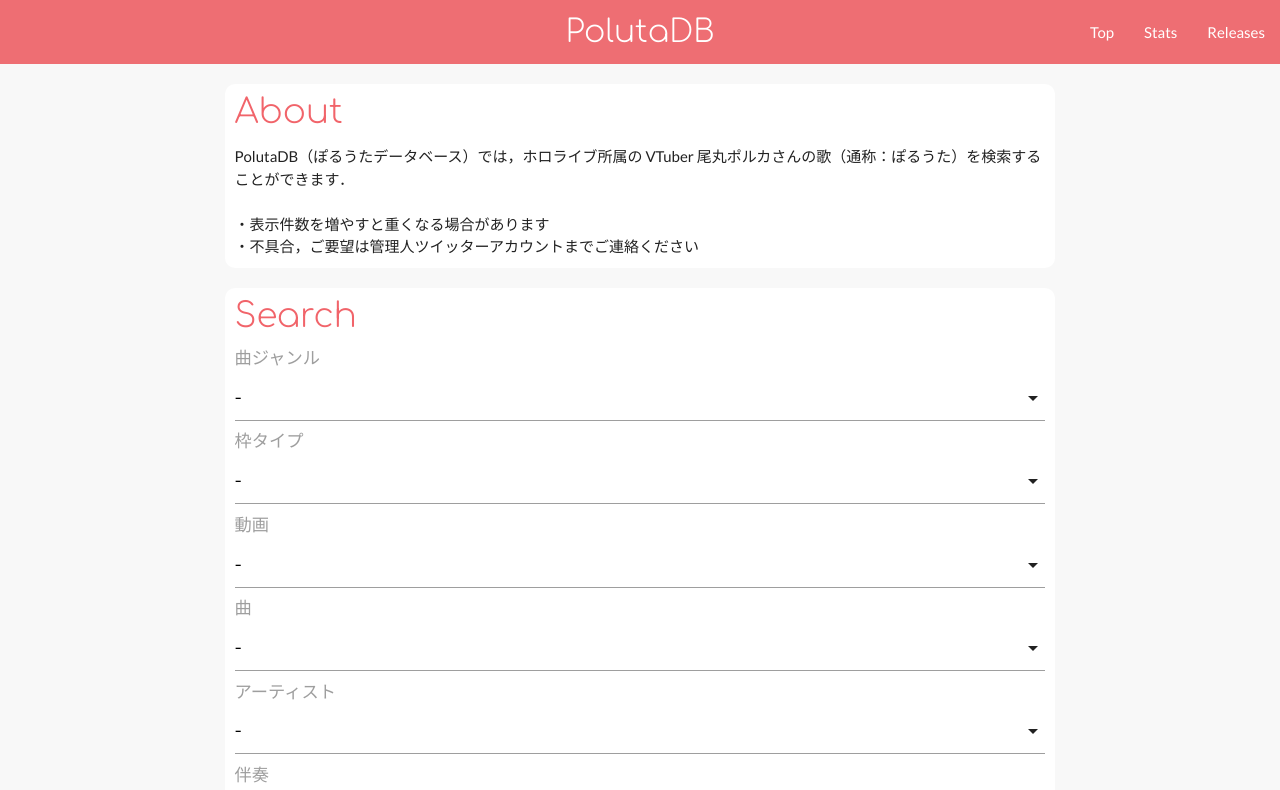
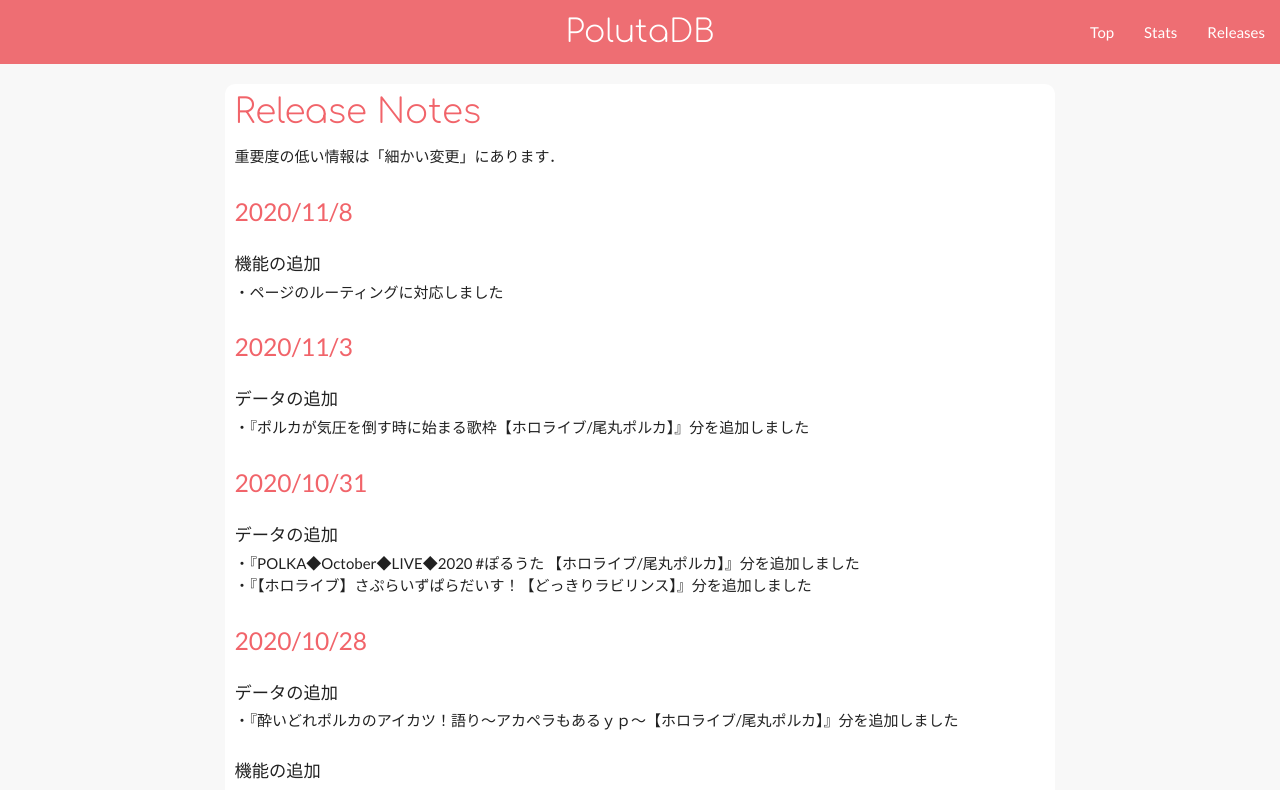
Before and after one commit to YunosukeY/polutadb, a React (Create React App) app: page /releases in a window 1280 px wide. Shown: the top 790 px of the page. Built offline with nearby package versions, Linux system fonts and the light colour scheme.

Commit message:
Routing (#12)
* pagenation以外の情報を状態からroute, query stringに変更

* 条件変化時に検索トップに移動するよう変更

* githubioで動作しないバグを修正

* add release note

```diff
--- a/src/app.tsx
+++ b/src/app.tsx
@@ -1,15 +1,13 @@
 import * as React from 'react';
-import { useState } from 'react';
+import { BrowserRouter } from 'react-router-dom';
 import { Header, Main, Footer } from './layout';
 
 export function App() {
-  const [page, setPage] = useState('top');
-
   return (
-    <>
-      <Header setPage={setPage} />
-      <Main page={page} />
+    <BrowserRouter basename={process.env.PUBLIC_URL}>
+      <Header />
+      <Main />
       <Footer />
-    </>
+    </BrowserRouter>
   );
 }
--- a/src/layout.tsx
+++ b/src/layout.tsx
@@ -1,40 +1,47 @@
 import * as React from 'react';
+import { Link, Route, Switch } from 'react-router-dom';
 import { Top } from './top';
 import { Stats } from './stats'
 import { Releases } from './releases';
 
-export function Header(props: { setPage: any }) {
+export function Header() {
   return (
     <header>
       <nav className='nav-extended'>
         <div className='nav-wrapper'>
-          <a className='brand-logo center title' onClick={() => props.setPage('top')}>PolutaDB</a>
+          <Link to='/' className='brand-logo center title'>PolutaDB</Link>
           <a href='#' data-target='mobile-demo' className='sidenav-trigger'><i className='material-icons'>menu</i></a>
           <ul id='nav-mobile' className='right hide-on-med-and-down'>
-            <li><a onClick={() => props.setPage('top')}>Top</a></li>
-            <li><a onClick={() => props.setPage('stats')}>Stats</a></li>
-            <li><a onClick={() => props.setPage('releases')}>Releases</a></li>
+            <li><Link to='/'>Top</Link></li>
+            <li><Link to='/stats'>Stats</Link></li>
+            <li><Link to='/releases'>Releases</Link></li>
           </ul>
         </div>
       </nav>
 
       <ul className='sidenav' id='mobile-demo'>
-        <li><a onClick={() => props.setPage('top')}>Top</a></li>
-        <li><a onClick={() => props.setPage('stats')}>Stats</a></li>
-        <li><a onClick={() => props.setPage('releases')}>Releases</a></li>
+        <li><Link to='/'>Top</Link></li>
+        <li><Link to='/stats'>Stats</Link></li>
+        <li><Link to='/releases'>Releases</Link></li>
       </ul>
     </header>
   );
 }
 
-export function Main(props: { page: string }) {
+export function Main() {
   return (
     <div className='main'>
       <div className='row'>
         <div className='col s12 m12 l10 offset-l1 xl8 offset-xl2'>
-          {props.page == 'top' && <Top />}
-          {props.page == 'stats' && <Stats />}
-          {props.page == 'releases' && <Releases />}
+          <Switch>
+            <Route exact path='/' render={(props) =>
+              <Top
+                rowqs={props.location.search}
+              />
+            } />
+            <Route path='/stats' component={Stats} />
+            <Route path='/releases' component={Releases} />
+          </Switch>
         </div>
       </div>
     </div>
--- a/src/releases.tsx
+++ b/src/releases.tsx
@@ -5,6 +5,10 @@ export function Releases() {
     <div className='pane'>
       <h4>Release Notes</h4>
       重要度の低い情報は「細かい変更」にあります．<br />
+
+      <h5 className='release-date'>2020/11/8</h5>
+      <h6 className='release-content'>機能の追加</h6>
+      ・ページのルーティングに対応しました<br />
 
       <h5 className='release-date'>2020/11/3</h5>
       <h6 className='release-content'>データの追加</h6>
--- a/src/result.tsx
+++ b/src/result.tsx
@@ -13,7 +13,7 @@ export function Result(props: {
   onechorus: boolean,
   displaynum: number,
   pagenum: number,
-  setPagenum: any
+  setPagenum: React.Dispatch<React.SetStateAction<number>>
 }) {
   let result = search(props.video, props.song, props.artist, props.genre, props.type, props.withInst, props.aCappella, props.full, props.onechorus); // ジャンルなどから計算できるので状態ではない
   const ref = React.createRef<HTMLDivElement>()
@@ -62,7 +62,7 @@ function ResultTable(props: { table: Singing[] }) {
   )
 }
 
-function Pagenation(props: { pagenum: number, setPagenum: any, lastPageNum: number }) {
+function Pagenation(props: { pagenum: number, setPagenum: (p: number) => void, lastPageNum: number }) {
   let n = 2; // 2つ隣のページまで表示させる
 
   let currentAround = [];
--- a/src/select.tsx
+++ b/src/select.tsx
@@ -4,28 +4,28 @@ import { mInit } from './materialize';
 import { getGenres, getTypes, getVideos, getSongs, getArtists } from './data';
 
 export function Select(props: {
-  genre: number, setGenre: any,
-  type: number, setType: any,
-  video: number, setVideo: any,
-  song: number, setSong: any,
-  artist: number, setArtist: any,
-  withInst: boolean, setWithInst: any,
-  aCappella: boolean, setACappella: any,
-  full: boolean, setFull: any,
-  onechorus: boolean, setOnechorus: any,
-  displaynum: number, setDisplaynum: any
+  genre: number, setGenre: (genre: number) => void,
+  type: number, setType: (type: number) => void,
+  video: number, setVideo: (video: number) => void,
+  song: number, setSong: (song: number) => void,
+  artist: number, setArtist: (artist: number) => void,
+  withInst: boolean, setWithInst: (withInst: boolean) => void,
+  aCappella: boolean, setACappella: (aCappella: boolean) => void,
+  full: boolean, setFull: (full: boolean) => void,
+  onechorus: boolean, setOnechorus: (onechorus: boolean) => void,
+  displaynum: number, setDisplaynum: (displaynum: number) => void
 }) {
   useEffect(() => {
     mInit();
   });
 
   // checkbox
-  function onChange(setter: any) {
+  function onChange(setter: (v: boolean) => void) {
     return ((event: any) => setter(event.target.checked));
   }
 
   return (
-    <div className='pane'>
+    <div className='pane' id='search'>
       <h4>Search</h4>
       <Genre genre={props.genre} setGenre={props.setGenre} />
       <Type type={props.type} setType={props.setType} />
@@ -39,12 +39,12 @@ export function Select(props: {
   );
 }
 
-function Genre(props: { genre: number, setGenre: any }) {
+function Genre(props: { genre: number, setGenre: (genre: number) => void }) {
   let genres = getGenres().map(genre => <option value={genre.i}>{genre.name}</option>);
   return (
     <label>
       <h6>曲ジャンル</h6>
-      <select value={props.genre} onChange={(event) => props.setGenre(event.target.value)}>
+      <select value={props.genre} onChange={(event) => props.setGenre(Number(event.target.value))}>
         <option value='-1'>-</option>
         {genres}
       </select>
@@ -52,12 +52,12 @@ function Genre(props: { genre: number, setGenre: any }) {
   );
 }
 
-function Type(props: { type: number, setType: any }) {
+function Type(props: { type: number, setType: (type: number) => void }) {
   let types = getTypes().map(type => <option value={type.i}>{type.name}</option>);
   return (
     <label>
       <h6>枠タイプ</h6>
-      <select value={props.type} onChange={(event) => props.setType(event.target.value)}>
+      <select value={props.type} onChange={(event) => props.setType(Number(event.target.value))}>
         <option value='-1'>-</option>
         {types}
       </select>
@@ -65,12 +65,12 @@ function Type(props: { type: number, setType: any }) {
   );
 }
 
-function Video(props: { video: number, setVideo: any }) {
+function Video(props: { video: number, setVideo: (video: number) => void }) {
   let videos = getVideos().map(video => <option value={video.i}>{video.date}: {video.title}</option>);
   return (
     <label>
       <h6>動画</h6>
-      <select value={props.video} onChange={(event) => props.setVideo(event.target.value)}>
+      <select value={props.video} onChange={(event) => props.setVideo(Number(event.target.value))}>
         <option value='-1'>-</option>
         {videos}
       </select>
@@ -78,12 +78,12 @@ function Video(props: { video: number, setVideo: any }) {
   );
 }
 
-function Song(props: { song: number, setSong: any }) {
+function Song(props: { song: number, setSong: (song: number) => void }) {
   let songs = getSongs().map(song => <option value={song.i}>{song.title}</option>);
   return (
     <label>
       <h6>曲</h6>
-      <select value={props.song} onChange={(event) => props.setSong(event.target.value)}>
+      <select value={props.song} onChange={(event) => props.setSong(Number(event.target.value))}>
         <option value='-1'>-</option>
         {songs}
       </select>
@@ -91,12 +91,12 @@ function Song(props: { song: number, setSong: any }) {
   );
 }
 
-function Artist(props: { artist: number, setArtist: any }) {
+function Artist(props: { artist: number, setArtist: (artist: number) => void }) {
   let artists = getArtists().map(artist => <option value={artist.i}>{artist.name}</option>);
   return (
     <label>
       <h6>アーティスト</h6>
-      <select value={props.artist} onChange={(event) => props.setArtist(event.target.value)}>
+      <select value={props.artist} onChange={(event) => props.setArtist(Number(event.target.value))}>
         <option value='-1'>-</option>
         {artists}
       </select>
@@ -140,7 +140,7 @@ function Length(props: { full: boolean, setFull: any, onechorus: boolean, setOne
   );
 }
 
-function Displaynum(props: { displaynum: number, setDisplaynum: any }) {
+function Displaynum(props: { displaynum: number, setDisplaynum: (displaynum: number) => void }) {
   return (
     <>
       <label>
@@ -155,7 +155,7 @@ function Displaynum(props: { displaynum: number, setDisplaynum: any }) {
   );
 }
 
-function Radio(props: { num: number, setDisplaynum: any, checked: boolean }) {
+function Radio(props: { num: number, setDisplaynum: (displaynum: number) => void, checked: boolean }) {
   return (
     <label className='col s2 m1'>
       <input className='with-gap' type='radio' value={props.num} checked={props.checked} onChange={() => props.setDisplaynum(props.num)} />
--- a/src/top.tsx
+++ b/src/top.tsx
@@ -1,29 +1,61 @@
 import * as React from 'react';
 import { useState } from 'react';
+import queryString from 'query-string';
 import { Select } from './select';
 import { Result } from './result';
 
-export function Top() {
-  const [genre, setGenre] = useState(-1);
-  const [type, setType] = useState(-1);
-  const [video, setVideo] = useState(-1);
-  const [song, setSong] = useState(-1);
-  const [artist, setArtist] = useState(-1);
-  const [withInst, setWithInst] = useState(true);
-  const [aCappella, setACappella] = useState(true);
-  const [full, setFull] = useState(true);
-  const [onechorus, setOnechorus] = useState(true);
+export function Top(props: { rowqs: string }) {
+  let rowqs = props.rowqs;
+  let qs = queryString.parse(rowqs);
+  let genre = (qs.genre == null) ? -1 : Number(qs.genre);
+  let type = (qs.type == null) ? -1 : Number(qs.type);
+  let video = (qs.video == null) ? -1 : Number(qs.video);
+  let song = (qs.song == null) ? -1 : Number(qs.song);
+  let artist = (qs.artist == null) ? -1 : Number(qs.artist);
+  let withInst = (qs.withInst == null) ? true : (qs.withInst == 'true');
+  let aCappella = (qs.aCappella == null) ? true : (qs.aCappella == 'true');
+  let full = (qs.full == null) ? true : (qs.full == 'true');
+  let onechorus = (qs.onechorus == null) ? true : (qs.onechorus == 'true');
+
   const [displaynum, setDisplaynum] = useState(5);
-  const [hasResult, setHasResult] = useState(false); // 上記の値からは分からない
+  let hasResult = (rowqs == '') ? false : true;
   const [pagenum, setPagenum] = useState(1);
 
-  // setterにhasResult, pageを更新する副作用を追加
-  function updateHasRes(setter: React.Dispatch<React.SetStateAction<any>>) {
-    return ((v: any) => {
-      setter(v);
-      setHasResult(true);
-      setPagenum(1);
-    });
+  function setGenre(newGenre: number) {
+    setPagenum(1);
+    window.location.href = `?genre=${newGenre}&type=${type}&video=${video}&song=${song}&artist=${artist}&withInst=${withInst}&aCappella=${aCappella}&full=${full}&onechorus=${onechorus}#search`;
+  }
+  function setType(newType: number) {
+    setPagenum(1);
+    window.location.href = `?genre=${genre}&type=${newType}&video=${video}&song=${song}&artist=${artist}&withInst=${withInst}&aCappella=${aCappella}&full=${full}&onechorus=${onechorus}#search`;
+  }
+  function setVideo(newVideo: number) {
+    setPagenum(1);
+    window.location.href = `?genre=${genre}&type=${type}&video=${newVideo}&song=${song}&artist=${artist}&withInst=${withInst}&aCappella=${aCappella}&full=${full}&onechorus=${onechorus}#search`;
+  }
+  function setSong(newSong: number) {
+    setPagenum(1);
+    window.location.href = `?genre=${genre}&type=${type}&video=${video}&song=${newSong}&artist=${artist}&withInst=${withInst}&aCappella=${aCappella}&full=${full}&onechorus=${onechorus}#search`;
+  }
+  function setArtist(newArtist: number) {
+    setPagenum(1);
+    window.location.href = `?genre=${genre}&type=${type}&video=${video}&song=${song}&artist=${newArtist}&withInst=${withInst}&aCappella=${aCappella}&full=${full}&onechorus=${onechorus}#search`;
+  }
+  function setWithInst(newWithInst: boolean) {
+    setPagenum(1);
+    window.location.href = `?genre=${genre}&type=${type}&video=${video}&song=${song}&artist=${artist}&withInst=${newWithInst}&aCappella=${aCappella}&full=${full}&onechorus=${onechorus}#search`;
+  }
+  function setACappella(newACappella: boolean) {
+    setPagenum(1);
+    window.location.href = `?genre=${genre}&type=${type}&video=${video}&song=${song}&artist=${artist}&withInst=${withInst}&aCappella=${newACappella}&full=${full}&onechorus=${onechorus}#search`;
+  }
+  function setFull(newFull: boolean) {
+    setPagenum(1);
+    window.location.href = `?genre=${genre}&type=${type}&video=${video}&song=${song}&artist=${artist}&withInst=${withInst}&aCappella=${aCappella}&full=${newFull}&onechorus=${onechorus}#search`;
+  }
+  function setOnechorus(newOnechorus: boolean) {
+    setPagenum(1);
+    window.location.href = `?genre=${genre}&type=${type}&video=${video}&song=${song}&artist=${artist}&withInst=${withInst}&aCappella=${aCappella}&full=${full}&onechorus=${newOnechorus}#search`;
   }
 
   // 表示件数が更新されたら1ページ目に戻す
@@ -36,15 +68,15 @@ export function Top() {
     <>
       <About />
       <Select
-        genre={genre} setGenre={updateHasRes(setGenre)}
-        type={type} setType={updateHasRes(setType)}
-        video={video} setVideo={updateHasRes(setVideo)}
-        song={song} setSong={updateHasRes(setSong)}
-        artist={artist} setArtist={updateHasRes(setArtist)}
-        withInst={withInst} setWithInst={updateHasRes(setWithInst)}
-        aCappella={aCappella} setACappella={updateHasRes(setACappella)}
-        full={full} setFull={updateHasRes(setFull)}
-        onechorus={onechorus} setOnechorus={updateHasRes(setOnechorus)}
+        genre={genre} setGenre={setGenre}
+        type={type} setType={setType}
+        video={video} setVideo={setVideo}
+        song={song} setSong={setSong}
+        artist={artist} setArtist={setArtist}
+        withInst={withInst} setWithInst={setWithInst}
+        aCappella={aCappella} setACappella={setACappella}
+        full={full} setFull={setFull}
+        onechorus={onechorus} setOnechorus={setOnechorus}
         displaynum={displaynum} setDisplaynum={onDnumChange}
       />
       {hasResult && <Result
```
Also changed, not shown: doc/architecture.md (+0 -2 lines), package.json (+6 -4 lines), 1 other file (tests, documents, lock files or other folders).
